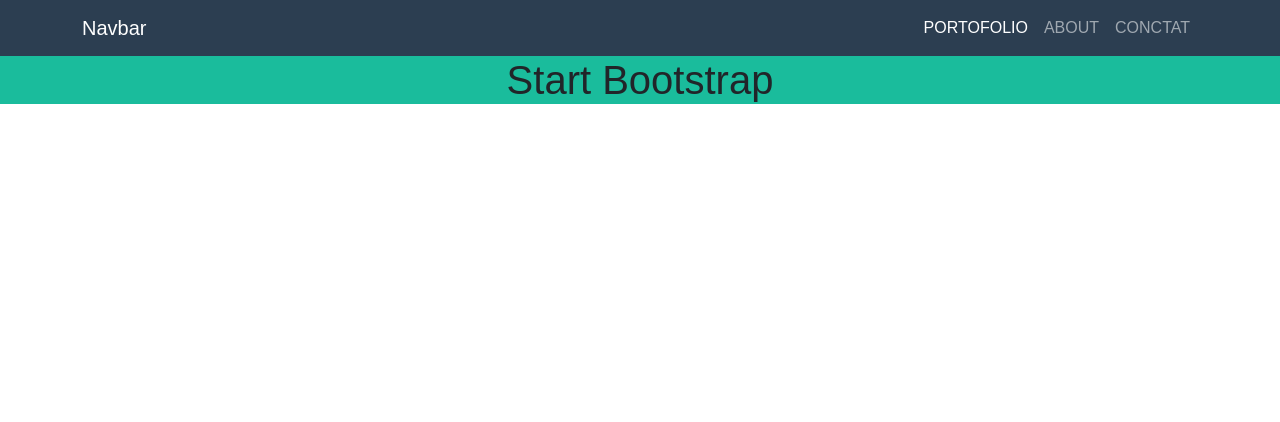
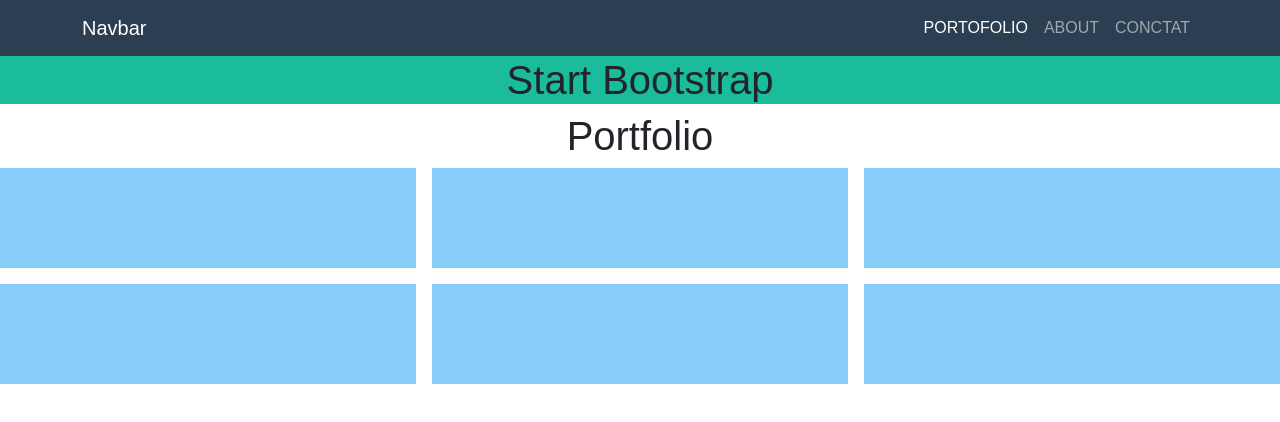
Before and after one commit to marcovalerio93/html-css-bootstrap-freelancer, a plain HTML site: page index.html in a window 1280 px wide. Drawn offline with nearby package versions, Linux system fonts and the light colour scheme.

Commit message:
bootstrap layout section cards

```diff
--- a/css/style.css
+++ b/css/style.css
@@ -12,3 +12,10 @@ body{
 #jambo{
     background-color: #1abc9c ;
 }
+
+#cards .ms_card{
+    background-color: lightskyblue ;
+    min-height: 100px;
+    width: auto;
+
+}
--- a/index.html
+++ b/index.html
@@ -43,6 +43,34 @@
     </header>
 
     <main>
+        <section id="cards">
+            <div class="cointainer md"></div>
+            <h1 class="text-center">Portfolio</h1>
+            <div class="row g-3">
+                <div class="col-12 col-md-6 col-lg-4">
+                    <div class="ms_card"></div>
+                </div>
+                <div class="col-12 col-md-6 col-lg-4">
+                    <div class="ms_card"></div>
+                </div>
+                <div class="col-12 col-md-6 col-lg-4">
+                    <div class="ms_card"></div>
+                </div>
+                <div class="col-12 col-md-6 col-lg-4">
+                    <div class="ms_card"></div>
+                </div>
+                <div class="col-12 col-md-6 col-lg-4">
+                    <div class="ms_card"></div>
+                </div>
+                <div class="col-12 col-md-6 col-lg-4">
+                    <div class="ms_card"></div>
+                </div>
+            </div>
+
+        </section>
+
+
+
 
     </main>
 
```
